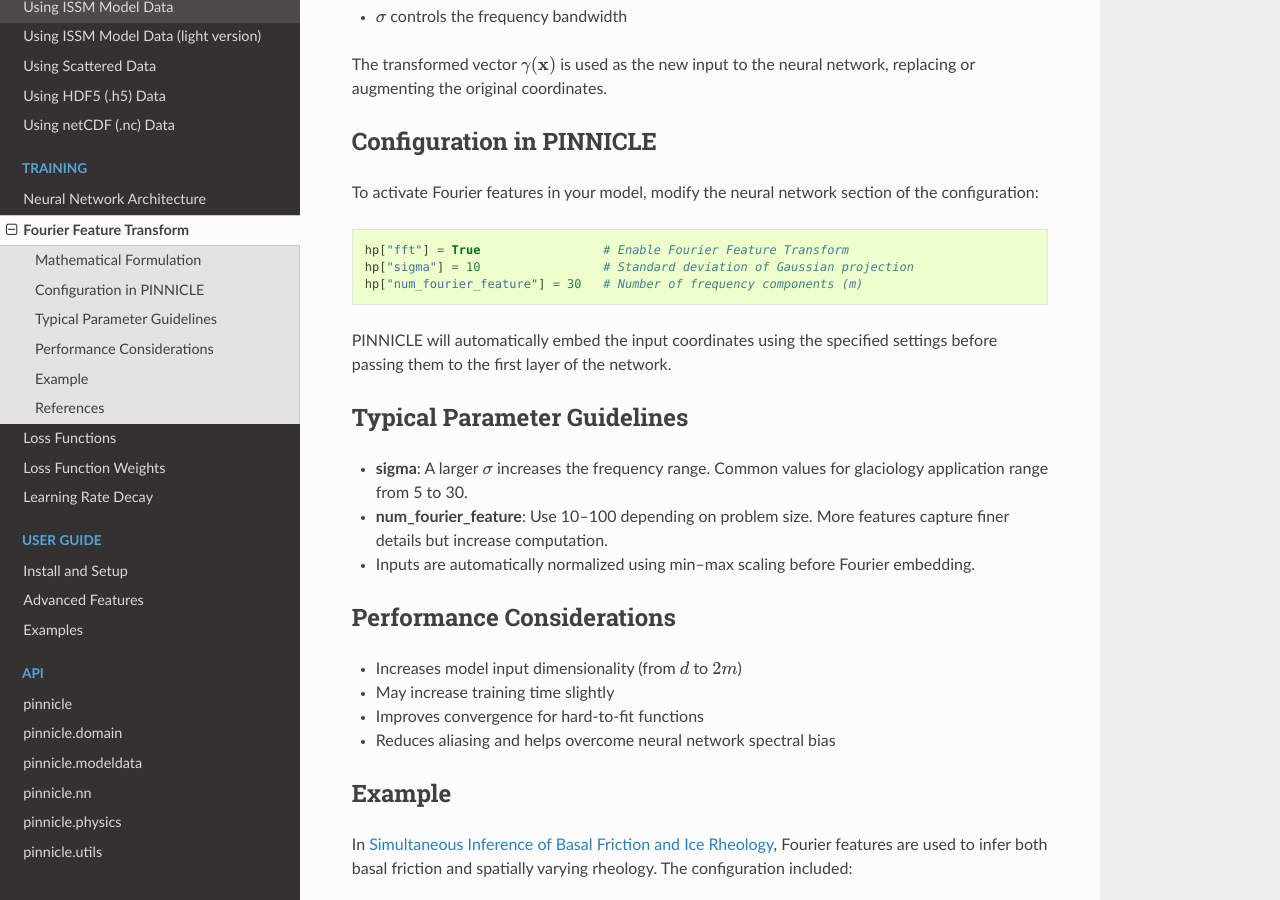
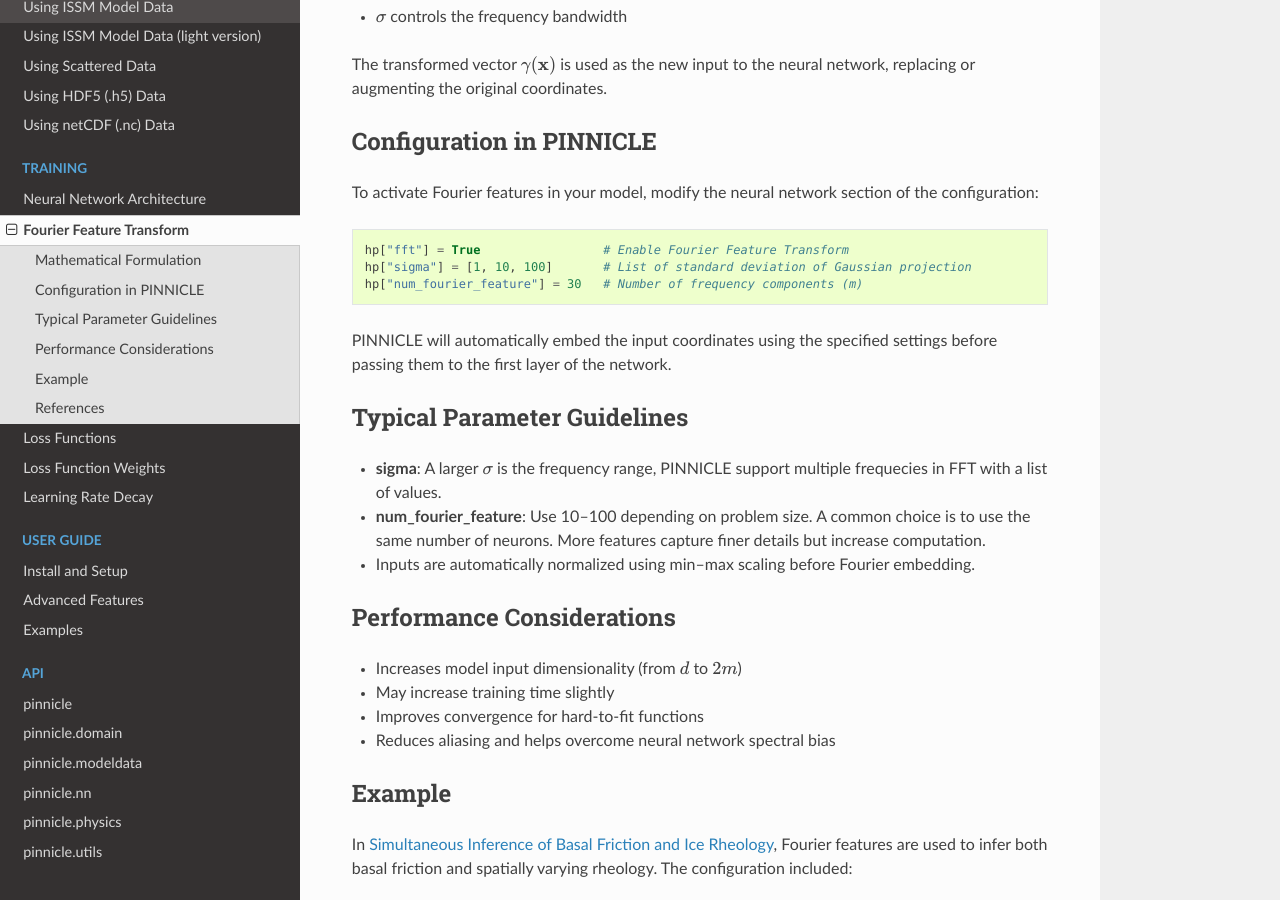
Before and after one commit to ISSMteam/PINNICLE, a Sphinx documentation site: the page built from docs/training/fft.rst, in a window 1280 px wide and 900 px high, scrolled down 639 px. Built offline with Sphinx 7.4.7 and the Read the Docs theme 3.1.0, drawn with Linux system fonts in a browser that asks for light colours.

Commit message:
fix typose in the doc

```diff
--- a/docs/advanced.rst
+++ b/docs/advanced.rst
@@ -14,7 +14,7 @@
 
 .. code-block:: python
 
-   hp_local["data"] = {"ISSM": {"data_size": {"u":100, "v":"MAX", "s":100, "H":10, "C":None}}}
+   hp["data"] = {"ISSM": {"data_size": {"u":100, "v":"MAX", "s":100, "H":10, "C":None}}}
    hp["mini_batch"] = mini_batch
 
 - Avoid setting ``mini_batch`` too large, as this can lead to inefficiencies and excessive memory usage.
--- a/docs/training/fft.rst
+++ b/docs/training/fft.rst
@@ -35,7 +35,7 @@
 .. code-block:: python
 
    hp["fft"] = True                 # Enable Fourier Feature Transform
-   hp["sigma"] = 10                 # Standard deviation of Gaussian projection
+   hp["sigma"] = [1, 10, 100]       # List of standard deviation of Gaussian projection
    hp["num_fourier_feature"] = 30   # Number of frequency components (m)
 
 PINNICLE will automatically embed the input coordinates using the specified settings before passing them to the first layer of the network.
@@ -43,8 +43,8 @@
 Typical Parameter Guidelines
 ----------------------------
 
-- **sigma**: A larger :math:`\sigma` increases the frequency range. Common values for glaciology application range from 5 to 30.
-- **num_fourier_feature**: Use 10–100 depending on problem size. More features capture finer details but increase computation.
+- **sigma**: A larger :math:`\sigma` is the frequency range, PINNICLE support multiple frequecies in FFT with a list of values.
+- **num_fourier_feature**: Use 10–100 depending on problem size. A common choice is to use the same number of neurons. More features capture finer details but increase computation.
 - Inputs are automatically normalized using min–max scaling before Fourier embedding.
 
 Performance Considerations
```
